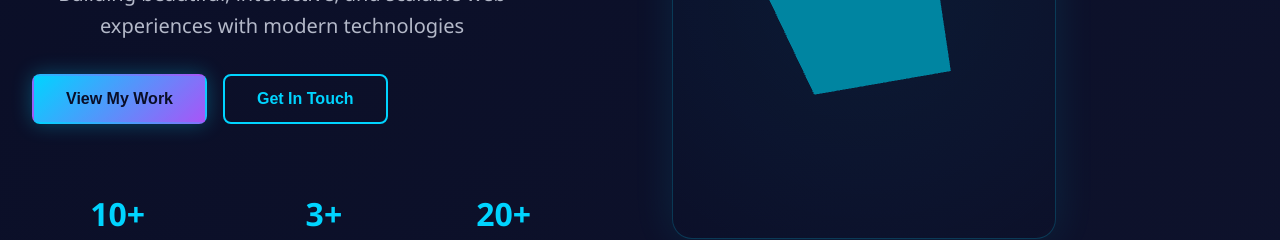
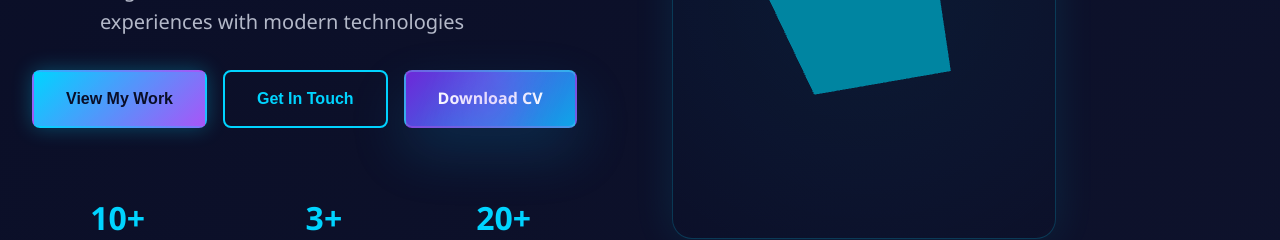
Before and after one commit to dilmin-dtecknow/Portfolio, a React (Vite) app in the folder frontend/: page / in a window 1280 px wide. Shown: the part 443-683 px from the top of the page. Built offline with nearby package versions, Linux system fonts and the light colour scheme; no server answers.

Commit message:
add cv button to the frontend

```diff
--- a/frontend/src/components/Hero.css
+++ b/frontend/src/components/Hero.css
@@ -56,12 +56,73 @@
   cursor: pointer;
   font-size: 1rem;
   transition: all 0.3s ease;
+  position: relative;
+  overflow: hidden;
 }
 
 .btn-primary {
   background: linear-gradient(135deg, #00d4ff, #a855f7);
   color: #0a0e27;
   box-shadow: 0 0 20px rgba(0, 212, 255, 0.3);
+}
+
+.btn-cv {
+  background: linear-gradient(135deg, #6d28d9, #0ea5e9);
+  color: #fff;
+  border-color: rgba(255, 255, 255, 0.15);
+  box-shadow: 0 24px 55px rgba(14, 165, 233, 0.18);
+  z-index: 1;
+  transform-style: preserve-3d;
+}
+
+.btn-cv::before,
+.btn-cv::after {
+  content: "";
+  position: absolute;
+  inset: 0;
+  border-radius: 12px;
+  pointer-events: none;
+}
+
+.btn-cv::before {
+  background: radial-gradient(circle at top left, rgba(255, 255, 255, 0.35), transparent 28%);
+  opacity: 0.55;
+  filter: blur(12px);
+  transform: translate(-30%, -30%) scale(0.9);
+  transition: transform 0.3s ease;
+}
+
+.btn-cv::after {
+  top: -8px;
+  left: -8px;
+  right: -8px;
+  bottom: -8px;
+  border-radius: 16px;
+  background: linear-gradient(120deg, rgba(0, 212, 255, 0.35), rgba(168, 85, 247, 0.3), rgba(0, 212, 255, 0.15));
+  opacity: 0.85;
+  filter: blur(18px);
+  animation: float-ring 3s linear infinite;
+}
+
+.btn-cv:hover {
+  transform: translateY(-3px);
+  box-shadow: 0 28px 70px rgba(14, 165, 233, 0.3);
+}
+
+.btn-cv:hover::before {
+  transform: translate(-20%, -20%) scale(1);
+}
+
+@keyframes float-ring {
+  0% {
+    transform: translate(0, 0) rotate(0deg);
+  }
+  50% {
+    transform: translate(2px, -4px) rotate(180deg);
+  }
+  100% {
+    transform: translate(0, 0) rotate(360deg);
+  }
 }
 
 .btn-primary:hover {
--- a/frontend/src/components/Hero.tsx
+++ b/frontend/src/components/Hero.tsx
@@ -110,6 +110,17 @@ export default function Hero() {
             >
               Get In Touch
             </motion.button>
+            <motion.a
+              className="btn btn-cv"
+              href="/cv/dilmin_fernando_cv.pdf"
+              download
+              whileHover={{ y: -4, scale: 1.02 }}
+              whileTap={{ scale: 0.98 }}
+              target="_blank"
+              rel="noreferrer"
+            >
+              Download CV
+            </motion.a>
           </motion.div>
 
           <motion.div className="hero-stats" variants={itemVariants}>
```
